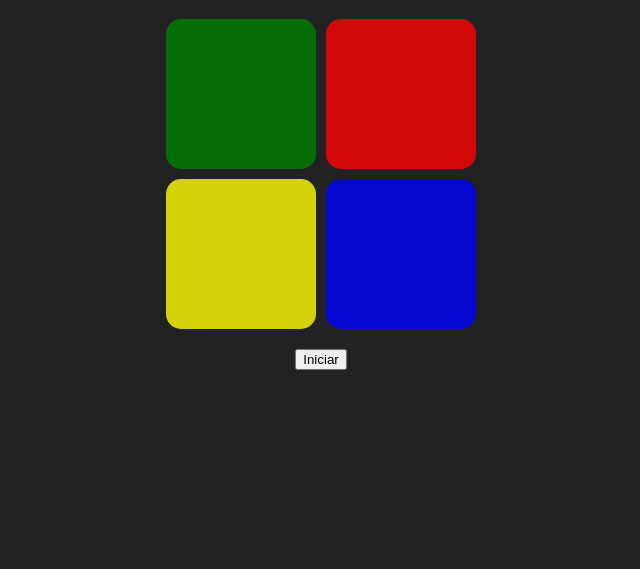
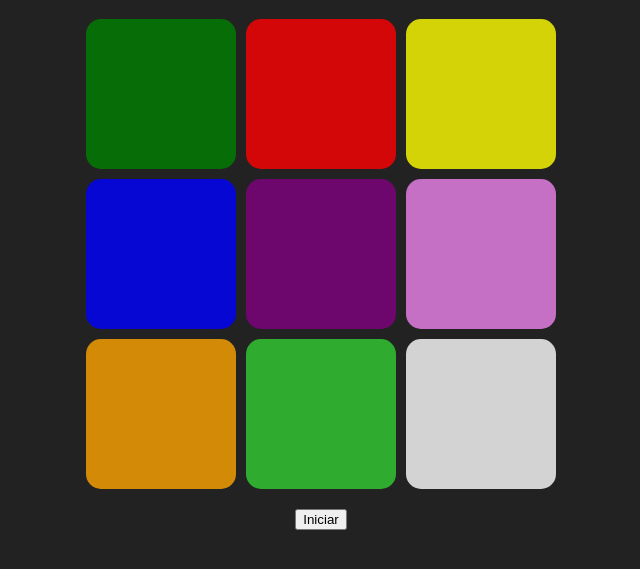
Before and after one commit to Borborem/VSCodeGenius, a plain HTML site: page index.html in a window 1280 px wide. Shown: the part 61-630 px from the top of the page, without its empty margins (319-959 px from the left). Drawn offline with Linux system fonts and the light colour scheme.

Commit message:
Mais cores

```diff
--- a/index.html
+++ b/index.html
@@ -8,10 +8,15 @@
   <body>
     <h1>Genius</h1>
     <div id="game-board">
-      <div class="color" id="green"></div>
-      <div class="color" id="red"></div>
-      <div class="color" id="yellow"></div>
-      <div class="color" id="blue"></div>
+      <div id="green" class="color"></div>
+      <div id="red" class="color"></div>
+      <div id="yellow" class="color"></div>
+      <div id="blue" class="color"></div>
+      <div id="purple" class="color"></div>
+      <div id="violet" class="color"></div>
+      <div id="orange" class="color"></div>
+      <div id="limegreen" class="color"></div>
+      <div id="white" class="color"></div>
     </div>
     <button id="start">Iniciar</button>
     <script src="script.js"></script>
--- a/script.js
+++ b/script.js
@@ -1,14 +1,19 @@
 // script.js
-const colors = ['green', 'red', 'yellow', 'blue'];
+const colors = ['green', 'red', 'yellow', 'blue', 'purple', 'violet', 'orange', 'limegreen', 'white'];
 let sequence = [];
 let playerSequence = [];
 let round = 0;
 
 const colorFrequencies = {
-  green: 261.6,  // C4
-  red: 329.6,    // E4
-  yellow: 392.0, // G4
-  blue: 523.3    // C5
+  green: 261.6,      // C4
+  red: 329.6,        // E4
+  yellow: 392.0,     // G4
+  blue: 523.3,       // C5
+  purple: 349.2,     // F4
+  violet: 440.0,     // A4
+  orange: 293.7,     // D4
+  limegreen: 587.3,   // D5
+  white: 659.3      // E5
 };
 
 function playNote(frequency) {
@@ -88,7 +93,10 @@ colorElements.forEach(el => {
 function checkInput() {
   const currentIndex = playerSequence.length - 1;
   if (playerSequence[currentIndex] !== sequence[currentIndex]) {
-    alert('Você errou! Tente novamente.');
+    // Aguarda o som/efeito antes de alertar e encerrar
+    setTimeout(() => {
+      alert('Você errou! Tente novamente.');
+    }, 400); // espera o flash terminar
     return;
   }
 
--- a/style.css
+++ b/style.css
@@ -8,8 +8,8 @@ body {
 
 #game-board {
   display: grid;
-  grid-template-columns: repeat(2, 150px);
-  grid-template-rows: repeat(2, 150px);
+  grid-template-columns: repeat(3, 150px);
+  grid-template-rows: repeat(3, 150px);
   gap: 10px;
   justify-content: center;
   margin: 20px auto;
@@ -28,6 +28,11 @@ body {
 #red { background-color: red; }
 #yellow { background-color: yellow; }
 #blue { background-color: blue; }
+#purple { background-color: purple; }
+#violet { background-color: violet; }
+#orange { background-color: orange; }
+#limegreen { background-color: limegreen; }
+#white { background-color: white; color: black; }
 
 .color.active {
   opacity: 1;
```
